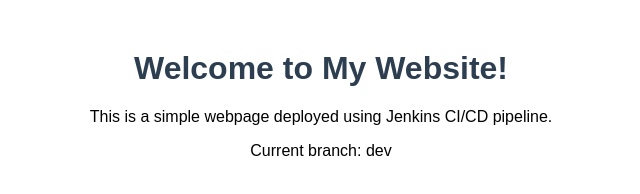
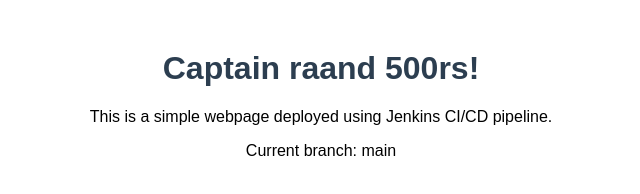
Before and after one commit to MohanRamola/web-deploy, a plain HTML site: page index.html in a window 1280 px wide. Shown: the whole page, without its empty margins (319-959 px from the left). Drawn offline with Linux system fonts and the light colour scheme.

Commit message:
Update index.html

```diff
--- a/index.html
+++ b/index.html
@@ -14,8 +14,8 @@
     </style>
 </head>
 <body>
-    <h1>Welcome to My Website!</h1>
+    <h1>Captain raand 500rs!</h1>
     <p>This is a simple webpage deployed using Jenkins CI/CD pipeline.</p>
-    <p>Current branch: dev</p>
+    <p>Current branch: main</p>
 </body>
 </html>
```
